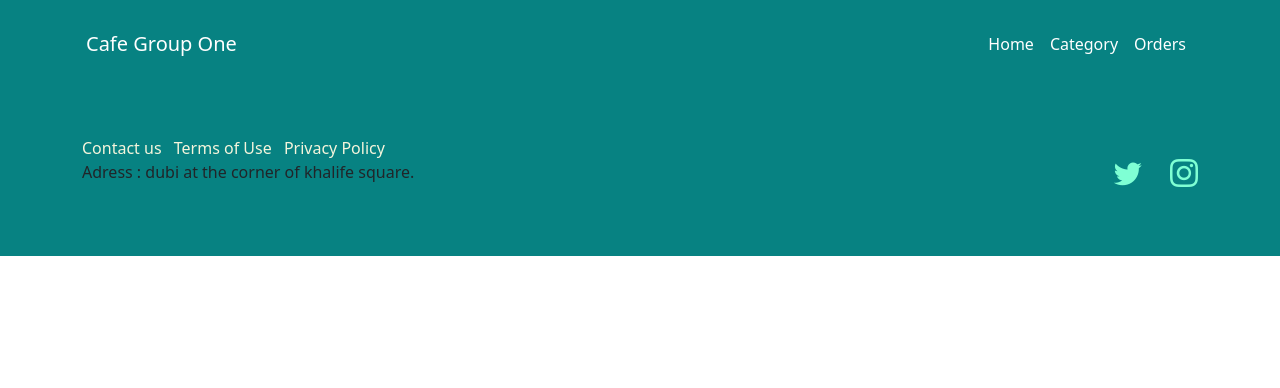
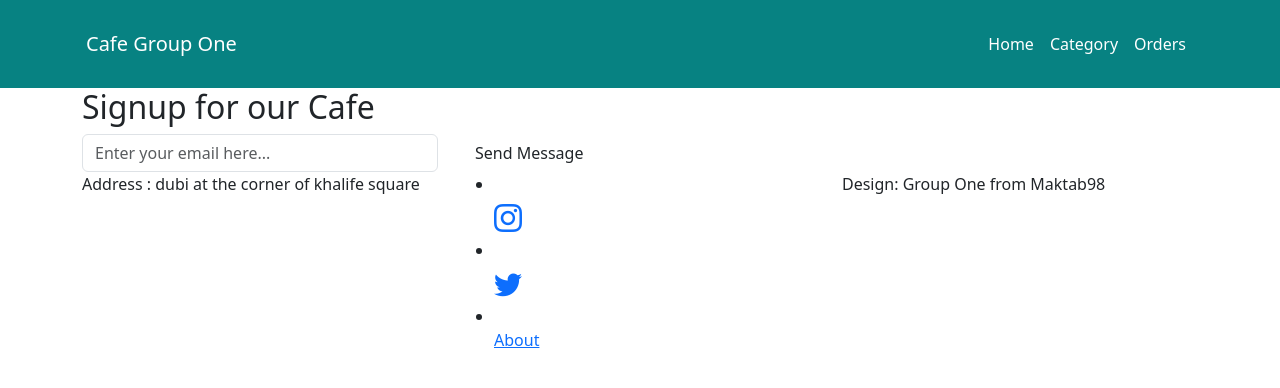
Before and after one commit to Ramin-RX7/CafeMenu, a Django app: page / in a window 1280 px wide. Shown: the top 388 px of the page. Run offline with Django 4.2, Linux system fonts and the light colour scheme; some libraries are stand-ins or nearby versions.

Commit message:
email add too footer

```diff
--- a/src/templates/base/footer.html
+++ b/src/templates/base/footer.html
@@ -1,23 +1,44 @@
-<footer class="footer" style="background-color: rgb(7, 130, 130);">
+<section class="sign-up">
     <div class="container">
-        <div class="row py-5 ">
-            <div class="col-lg-6 h-100 text-center text-lg-start my-auto">
-                <ul class="list-inline mb-2">
-                    <li class="list-inline-item text-decoration-none"><a href="#!" style="text-decoration: none; color:beige;"> Contact us </a></li>
-                    <li class="list-inline-item text-decoration-none"><a href="#!" style="text-decoration: none; color:beige;">Terms of Use</a></li>
-                    <li class="list-inline-item text-decoration-none"><a href="#!" style="text-decoration: none; color: beige;">Privacy Policy</a></li>
-                    <li class="list-inline-item text-decoration-none"><p> Adress : dubi at the corner of khalife square.</p></li>
+        <div class="row">
+            <div class="col-md-12">
+                <div class="heading">
+                    <h2>Signup for our Cafe</h2>
+                </div>
+            </div>
+        </div>
+        <form id="contact" action="" method="get">
+            <div class="row">
+                <div class="col-md-4 col-md-offset-3">
+                    <fieldset>
+                        <input name="email" type="text" class="form-control" id="email" placeholder="Enter your email here..." required="">
+                    </fieldset>
+                </div>
+                <div class="col-md-2">
+                    <fieldset>
+                        <button type="submit" id="form-submit" class="btn">Send Message</button>
+                    </fieldset>
+                </div>
+            </div>
+        </form>
+    </div>
+</section>
+<footer>
+    <div class="container">
+        <div class="row">
+            <div class="col-md-4">
+                <p>Address : dubi at the corner of khalife square</p>
+            </div>
+            <div class="col-md-4">
+                <ul class="social-icons">
+                    <li></li><a href="#!"><i class="bi-instagram fs-3"></i></a></li>
+                    <li></li><a href="#!"><i class="bi-twitter fs-3"></i></a></li>
+                    <li></li><a href="#!">About</a></li>
+
                 </ul>
             </div>
-            <div class="col-lg-6 h-100 text-center text-lg-end my-auto">
-                <ul class="list-inline mb-0">
-                    <li class="list-inline-item me-4">
-                        <a href="#!"><i class="bi-twitter fs-3 " style="color:aquamarine;"></i></a>
-                    </li>
-                    <li class="list-inline-item">
-                        <a href="#!"><i class="bi-instagram fs-3" style="color:aquamarine;"></i></a>
-                    </li>
-                </ul>
+            <div class="col-md-4">
+                <p>Design: Group One from Maktab98</p>
             </div>
         </div>
     </div>
```
